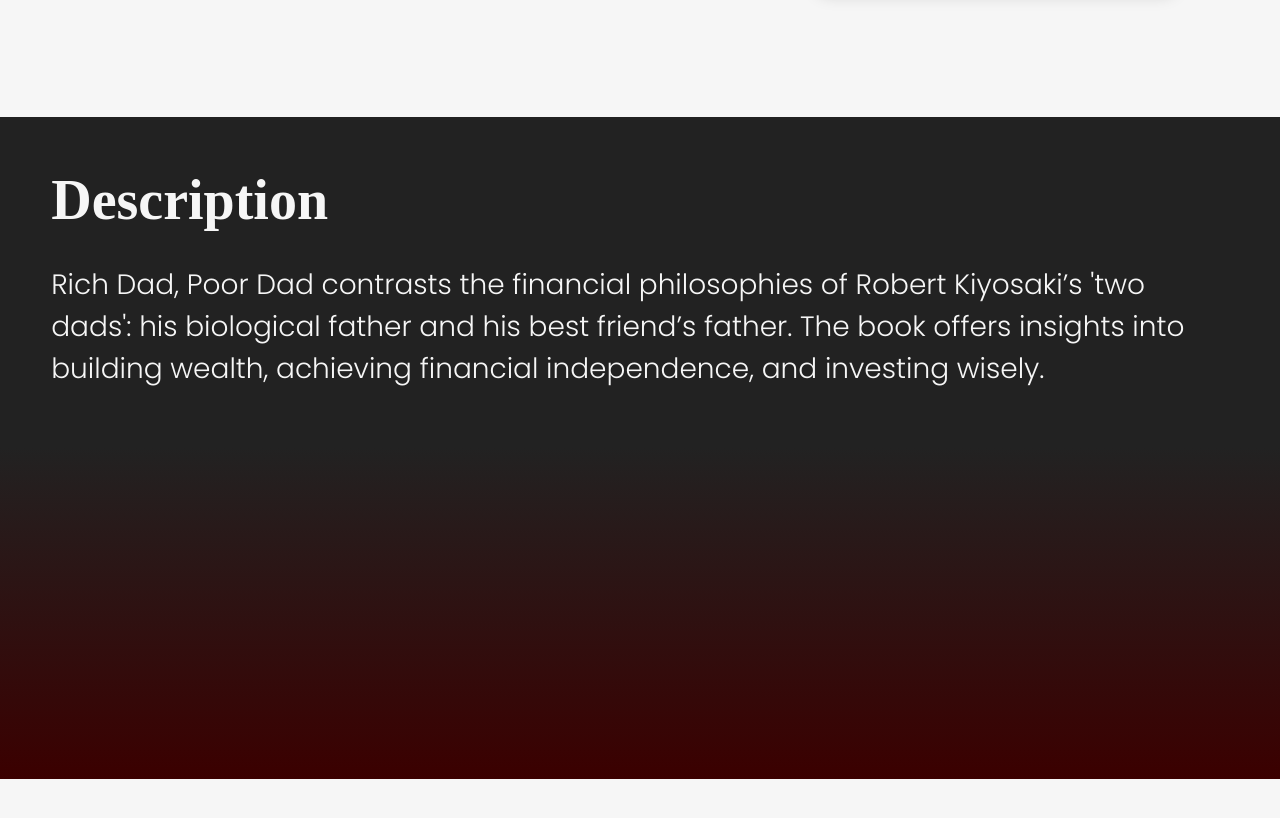
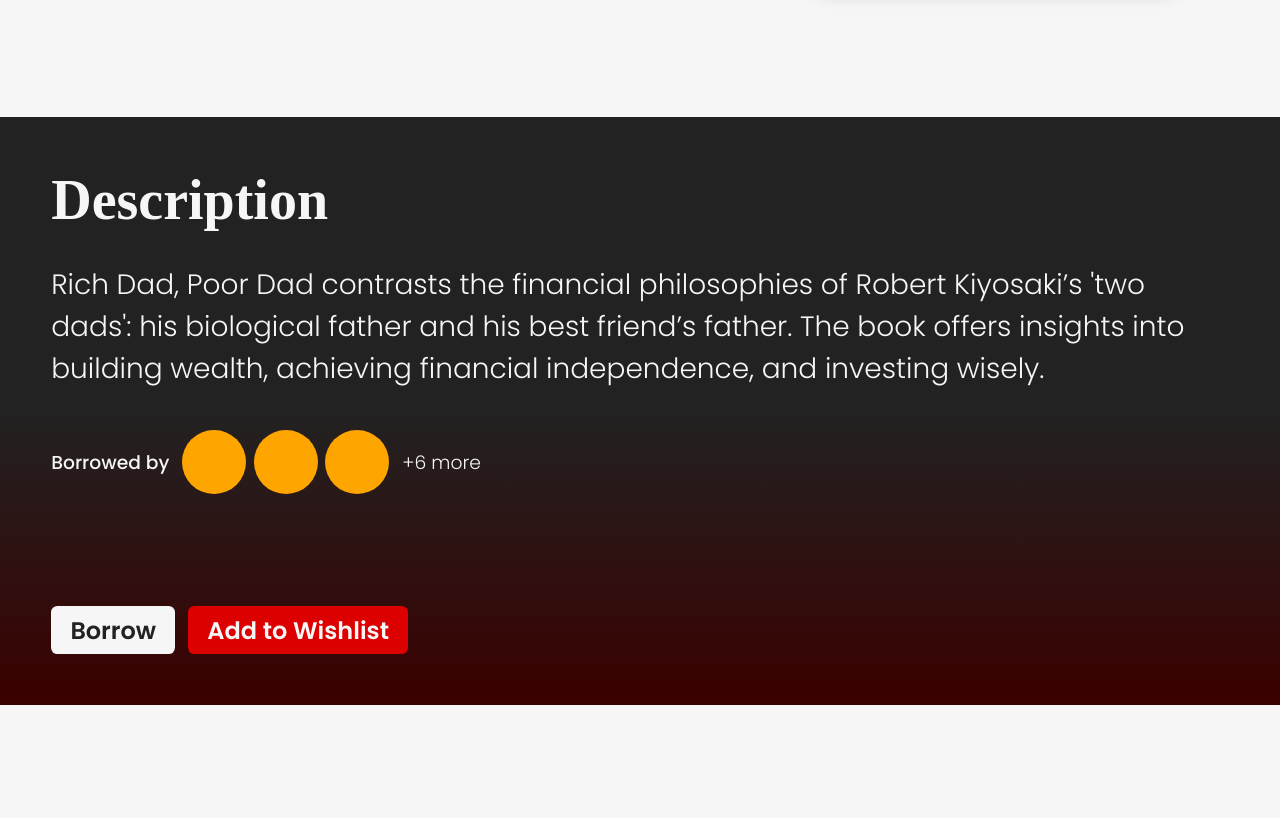
Before and after one commit to Falak-Chudasama/Libraria, a website: page frontend/pages/book/book.html in a window 1280 px wide. Shown: the part 744-1562 px from the top of the page. Drawn offline with Linux system fonts and the light colour scheme; a web font is replaced by a local one.

Commit message:
Finished the Description section of Book page.

```diff
--- a/frontend/pages/book/book.css
+++ b/frontend/pages/book/book.css
@@ -154,7 +154,7 @@
 
 .description {
     width: var(--full-width-minus-padding);
-    min-height: 70vh;
+    /* min-height: 70vh; */
     background: linear-gradient(180deg, var(--primary-black) 50%, var(--accent-dark-red) 100%);
     scroll-snap-align: start;
     padding: var(--default-padding);
@@ -176,3 +176,56 @@
     font-weight: 300;
     margin-top: 4vh;
 }
+
+#borrowers-container {
+    display: flex;
+    align-items: center;
+    column-gap: 1vw;
+    margin-top: 5vh;
+}
+
+.borrower-profile-images {
+    column-gap: 0.6vw;
+}
+
+.borrower-profile-images div {
+    height: var(--img-diameter);
+    width: var(--img-diameter);
+    border-radius: var(--img-diameter);
+    background-color: orange;
+}
+
+.borrowed-by-text {
+    font-weight: 500;
+}
+
+.more-borrowers-text {
+    font-weight: 300;
+}
+
+.buttons-pair {
+    display: flex;
+    align-items: center;
+    column-gap: 1vw;
+    margin-top: 14vh;
+}
+
+.buttons-pair button {
+    background-color: var(--primary-white);
+    color: var(--primary-black);
+    font-size: 3vh;
+    font-weight: 600;
+    border: none;
+    border-radius: 0.5vw;
+    padding-inline: 1.5vw;
+    padding-block: 0.5vw;
+}
+
+.buttons-pair button:hover {
+    padding-inline: 3vw;
+}
+
+#wishlist-button {
+    background-color: var(--accent-red);
+    color: var(--primary-white);
+}
--- a/frontend/pages/book/book.html
+++ b/frontend/pages/book/book.html
@@ -76,6 +76,19 @@
         <div class="description">
             <h1 class="playfair-display-font">Description</h1>
             <p id="book-description">NULL</p>
+            <div id="borrowers-container">
+                <h3 class="borrowed-by-text">Borrowed by</h3>
+                <div class="borrower-profile-images flex-box">
+                    <div class="borrower-profile-image" id="borrower1"></div>
+                    <div class="borrower-profile-image" id="borrower2"></div>
+                    <div class="borrower-profile-image" id="borrower3"></div>
+                </div>
+                <h3 class="more-borrowers-text">+6 more</h3>
+            </div>
+            <div class="buttons-pair">
+                <button id="borrow-button">Borrow</button>
+                <button id="wishlist-button">Add to Wishlist</button>
+            </div>
         </div>
         <div class="explore-more"></div>
     </main>
--- a/frontend/pages/book/book.js
+++ b/frontend/pages/book/book.js
@@ -12,6 +12,11 @@
 const records = document.getElementById('records');
 const publishment = document.getElementById('publishment');
 const bookDescription = document.getElementById('book-description');
+const borrowersContainer = document.getElementById('borrowers-container');
+
+function editBorrowersSection() {
+    borrowersContainer.style.display = 'flex';
+}
 
 document.addEventListener('DOMContentLoaded', () => {
     // Example
```
